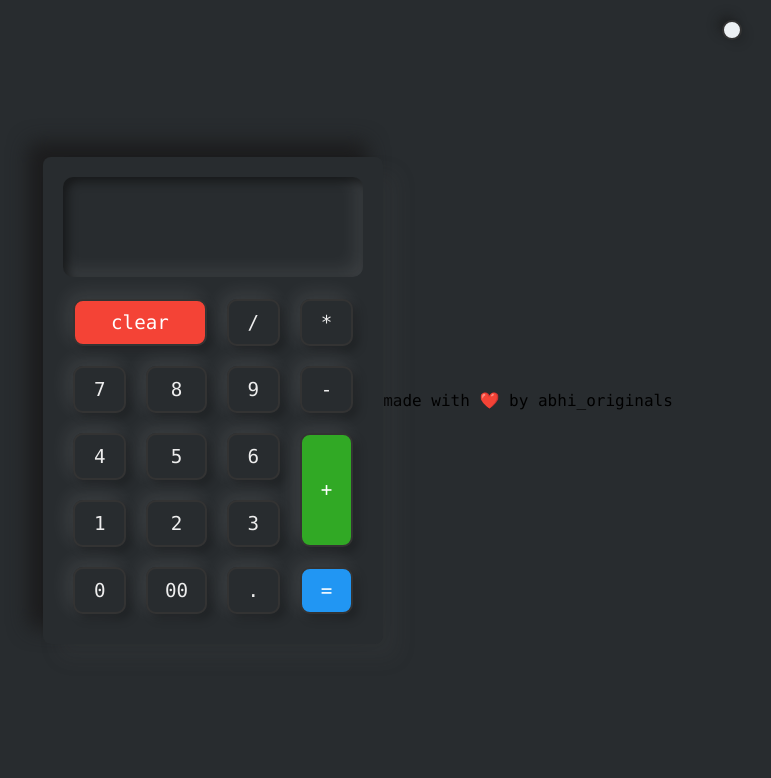
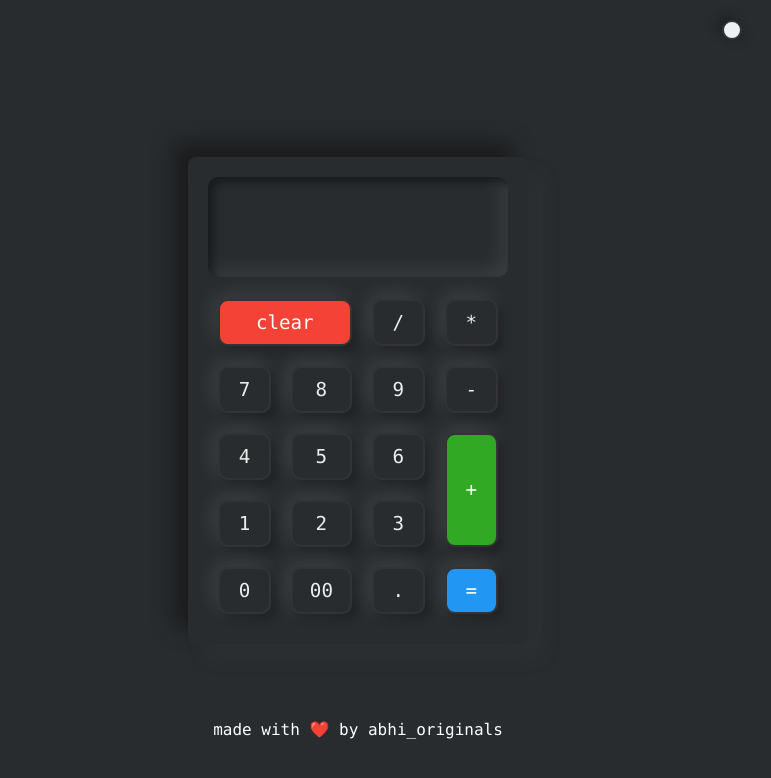
Before and after one commit to abhiOriginals/amaz-calculator.github.io, a plain HTML site: page index.html in a window 1280 px wide. Both pictures are taken after a click on the element 1014 px from the left and 30 px from the top of the page. Shown: the whole page, without its empty margins (282-1053 px from the left). Drawn offline with Linux system fonts and the light colour scheme.

Commit message:
Update styles.css

```diff
--- a/styles.css
+++ b/styles.css
@@ -157,3 +157,11 @@ body{
     5px 5px 10px rgba( 0,0,0,.1),
     -5px -5px 10px rgba(24, 23, 23, 0.5);
 }
+.abhi{
+   position: absolute;
+   top:90%;
+
+}
+.dark .abhi{
+    color:#fff;
+}
```
